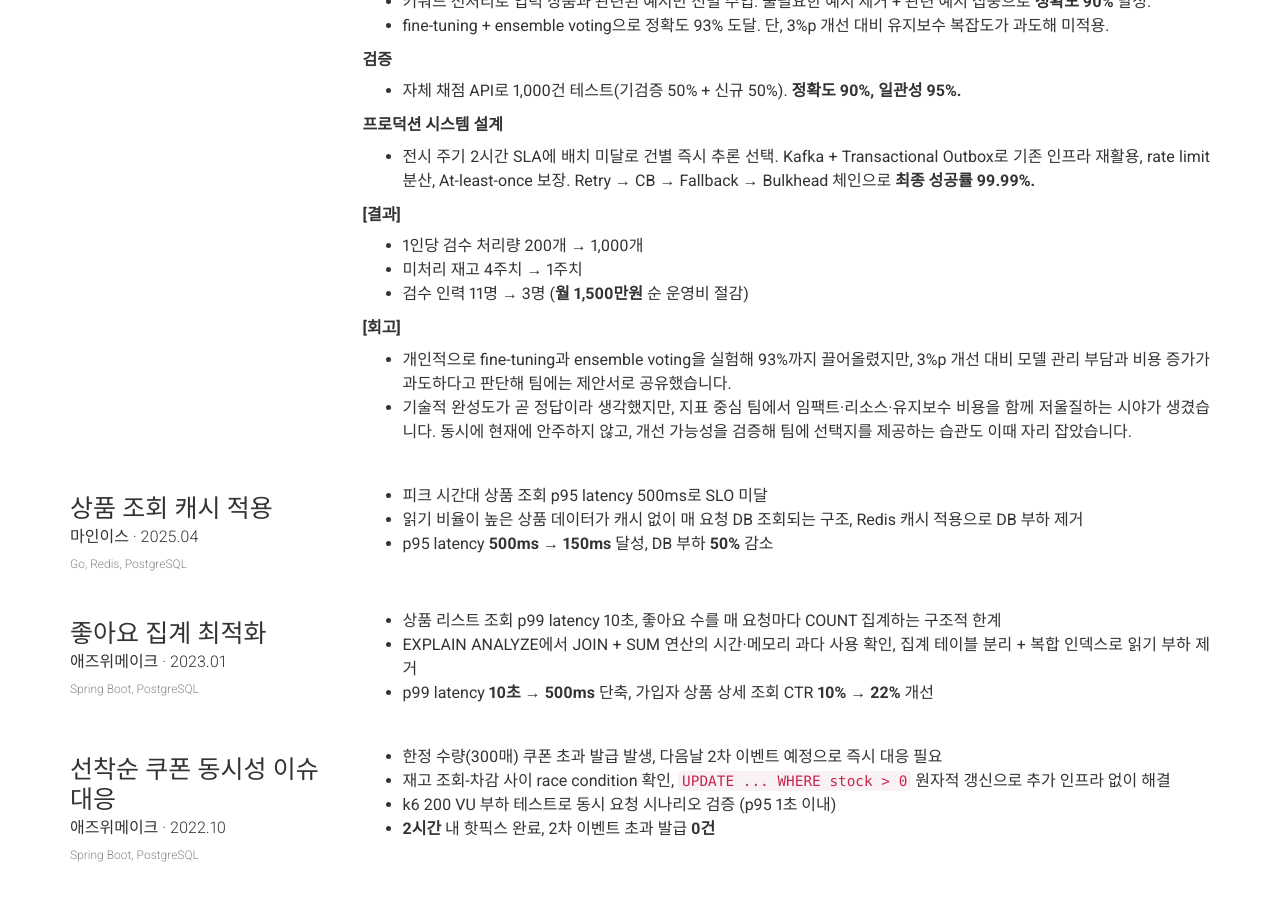
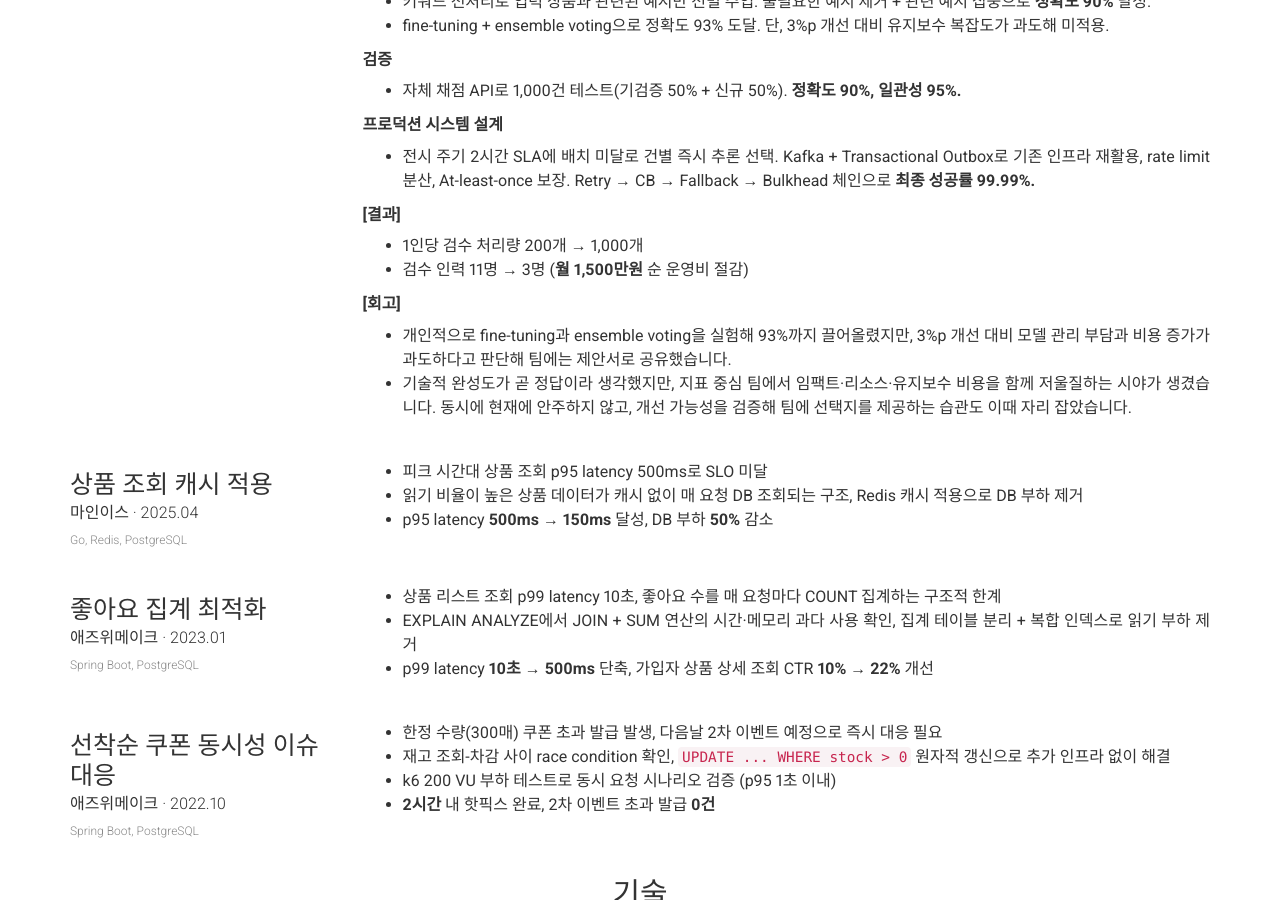
Before and after one commit to toongri/toongri.github.io, a Jekyll site: the page built from index.md, in a window 1280 px wide and 900 px high, scrolled down 1370 px. Built offline with Jekyll 4.4.1, drawn with Linux system fonts in a browser that asks for light colours; nearby versions of some CDN libraries.

Commit message:
docs: 미처리 재고 결과 항목 삭제

```diff
--- a/_config.yml
+++ b/_config.yml
@@ -89,7 +89,6 @@ content:
 
           **[결과]**
           - 1인당 검수 처리량 200개 → 1,000개
-          - 미처리 재고 4주치 → 1주치
           - 검수 인력 11명 → 3명 (**월 1,500만원** 순 운영비 절감)
 
           **[회고]**
```
